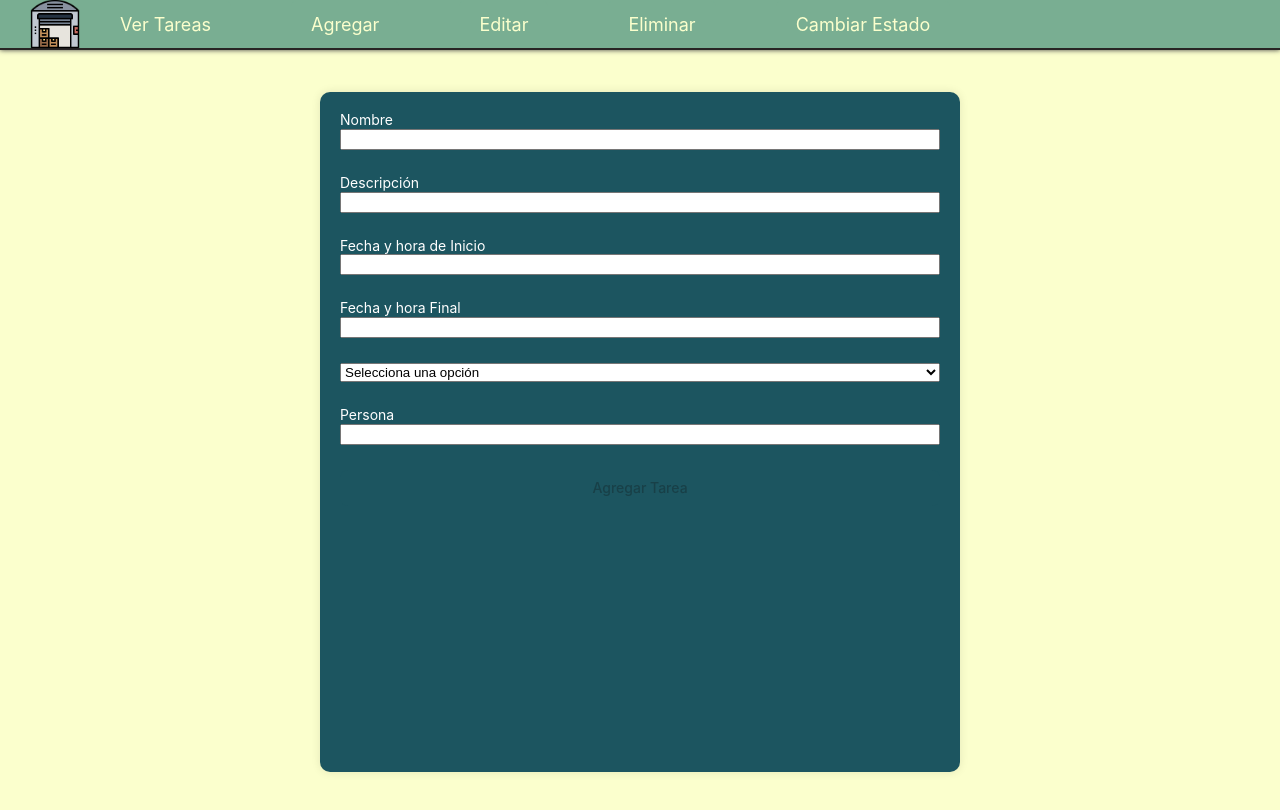
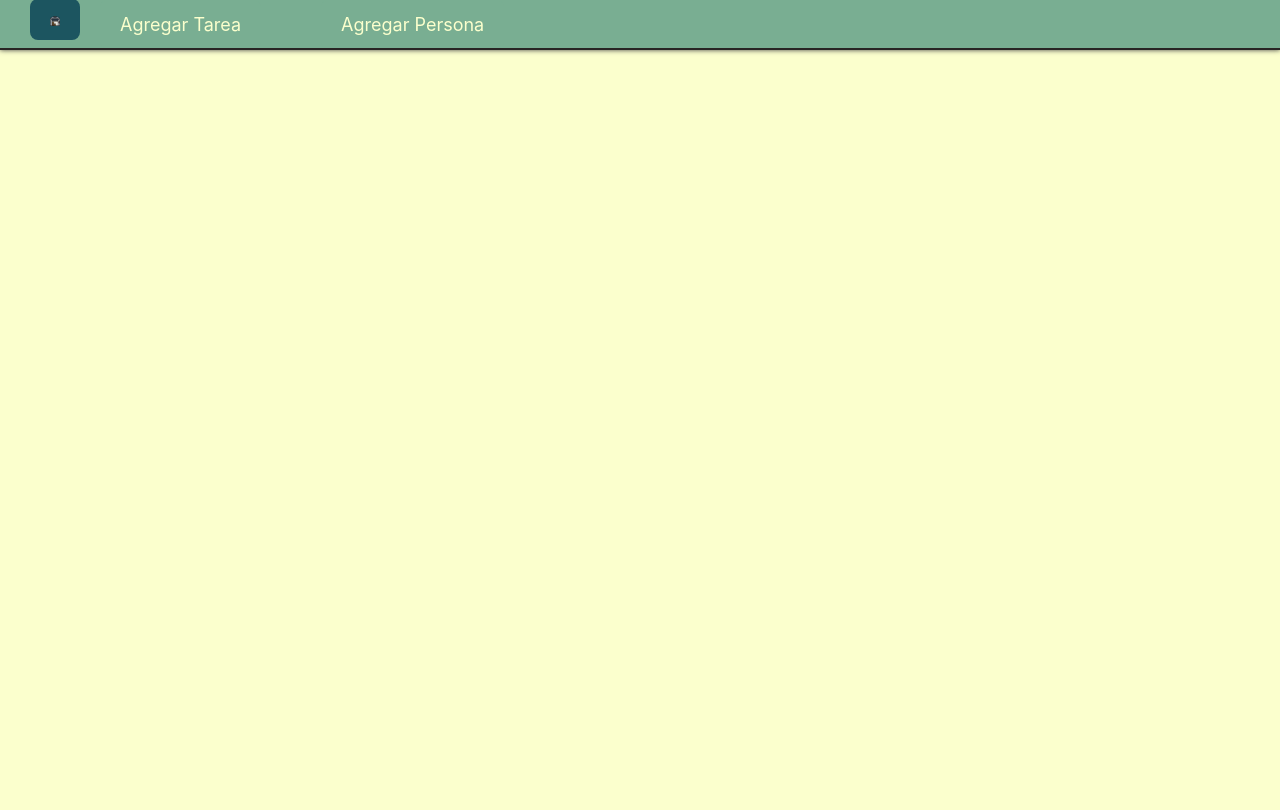
Before and after one commit to bmendoza2019349/Proyecto_Almacenadora, a React (Vite) app in the folder Almacenadora_Frontend/: page / in a window 1280 px wide. Shown: the top 810 px of the page. Built offline with nearby package versions, Linux system fonts and the light colour scheme.

Commit message:
cargando actualizaciones

```diff
--- a/Almacenadora_Frontend/package.json
+++ b/Almacenadora_Frontend/package.json
@@ -10,8 +10,8 @@
     "preview": "vite preview"
   },
   "dependencies": {
-    "@material-ui/core": "^4.12.4",
     "axios": "^1.6.8",
+    "bootstrap": "^5.3.3",
     "react": "^18.2.0",
     "react-dom": "^18.2.0",
     "react-hot-toast": "^2.4.1",
--- a/Almacenadora_Frontend/src/components/dashboard/Content.jsx
+++ b/Almacenadora_Frontend/src/components/dashboard/Content.jsx
@@ -1,10 +1,10 @@
 import { Route, Routes } from "react-router-dom";
-import {TareasAdd} from "../tareas/TareasAdd"
+import {Agregar} from "../tareas/TareasAdd"
 export const Content = ({agregar}) => {
     return(
         <div className="content-container">
             <Routes>
-            <Route path="agregar" element={<TareasAdd/>}/>
+            <Route path="agregar" element={<Agregar/>}/>
             </Routes>
         </div>
     )
--- a/Almacenadora_Frontend/src/components/navbars/Navbar.jsx
+++ b/Almacenadora_Frontend/src/components/navbars/Navbar.jsx
@@ -3,8 +3,14 @@ import logo from "../../assets/img/logo.png";
 
 
 const NavLogo = () => {
+  const navigate = useNavigate()
+
+  const handleNavigateToListPage = () => {
+    navigate('/listar')
+  }
   return (
     <div className="nav-logo-container">
+      <button  onClick={handleNavigateToListPage}>
       <img
         className="nav-logo"
         width="100%"
@@ -12,6 +18,7 @@ const NavLogo = () => {
         src={logo}
         alt="Logo.svg"
       />
+      </button>
     </div>
   );
 };
@@ -30,30 +37,18 @@ export const Navbar = () => {
   const handleNavigateToAddPage = () => {
     navigate('/agregar')
   }
-  const handleNavigateToListPage = () => {
-    navigate('/listar')
+
+  const handleNavigateToAddPersonPage = () => {
+    navigate('/agregarPersona')
   }
 
-  const handleNavigateToEditPage = () => {
-    navigate('/editar')
-  }
-
-  const handleNavigateToDeletePage = () => {
-    navigate('/eliminar')
-  }
-  const handleNavigateToEstatePage = () => {
-    navigate('/estado')
-  }
 
   return (
     <div className="nav-container">
       <NavLogo />
       <div className="nav-buttons-container">
-        <NavButton text="Ver Tareas" onClickHandler={handleNavigateToListPage} />
-        <NavButton text="Agregar" onClickHandler={handleNavigateToAddPage} />
-        <NavButton text="Editar" onClickHandler={handleNavigateToEditPage} />
-        <NavButton text="Eliminar" onClickHandler={handleNavigateToDeletePage} />
-        <NavButton text="Cambiar Estado" onClickHandler={handleNavigateToEstatePage} />
+        <NavButton text="Agregar Tarea" onClickHandler={handleNavigateToAddPage} />
+        <NavButton text="Agregar Persona" onClickHandler={handleNavigateToAddPersonPage} />
 
       </div>
     </div>
--- a/Almacenadora_Frontend/src/components/tareas/TareasAdd.jsx
+++ b/Almacenadora_Frontend/src/components/tareas/TareasAdd.jsx
@@ -98,12 +98,24 @@ export const Agregar = ({ switchAddHandler }) => {
 
     const handleAgregar = (event) => {
         event.preventDefault();
-        agregar(formState.nombre.value,
-            formState.descripcion.value,
-            formState.fechaInicio.value,
-            formState.fechaFinal.value,
-            formState.estado.value,
-            formState.persona.value,);
+
+        // Verificar si todos los campos son válidos
+        const isValidForm = Object.values(formState).every(field => field.isValid);
+
+        // Si todos los campos son válidos, agregar la tarea y cambiar a la pestaña de listar
+        if (isValidForm) {
+            agregar(
+                formState.nombre.value,
+                formState.descripcion.value,
+                formState.fechaInicio.value,
+                formState.fechaFinal.value,
+                formState.estado.value,
+                formState.persona.value
+            );
+
+            // Cambiar a la pestaña de listar
+            switchAddHandler();
+        }
     };
 
     const isSubmitButtonDisable = isLoading ||
--- a/Almacenadora_Frontend/src/pages/dashboard/DashboardPage.jsx
+++ b/Almacenadora_Frontend/src/pages/dashboard/DashboardPage.jsx
@@ -1,21 +1,15 @@
 import { useEffect } from "react";
 import { Navbar } from "../../components/navbars/Navbar";
+import { Content } from "../../components/dashboard/Content";
 import { LoadingSpinner } from "../../components/LoadingSpinner";
 import "./dashboardPage.css";
-import { useAdd } from "../../shared/hooks/useAdd";
-import {Agregar} from '../../components/tareas/TareasAdd'
 
 export const DashboardPage = () => {
 
-  const {isFetching} = useAdd()
-
-  if(isFetching){
-
-  }
   return (
     <div className="dashboard-container">
       <Navbar />
-      <Agregar />
+      <Content />
     </div>
   );
 
--- a/Almacenadora_Frontend/src/shared/hooks/useAdd.jsx
+++ b/Almacenadora_Frontend/src/shared/hooks/useAdd.jsx
@@ -26,7 +26,7 @@ export const useAdd = () => {
             return toast.error(response.e?.response?.data || 'ocurrio un error al agregar tarea, intentalo otra vez')
         }
 
-        navigate('/')
+        navigate('/listar')
     }
     return {
         agregar,
```
Also changed, not shown: 1 other file (tests, documents, lock files or other folders).
